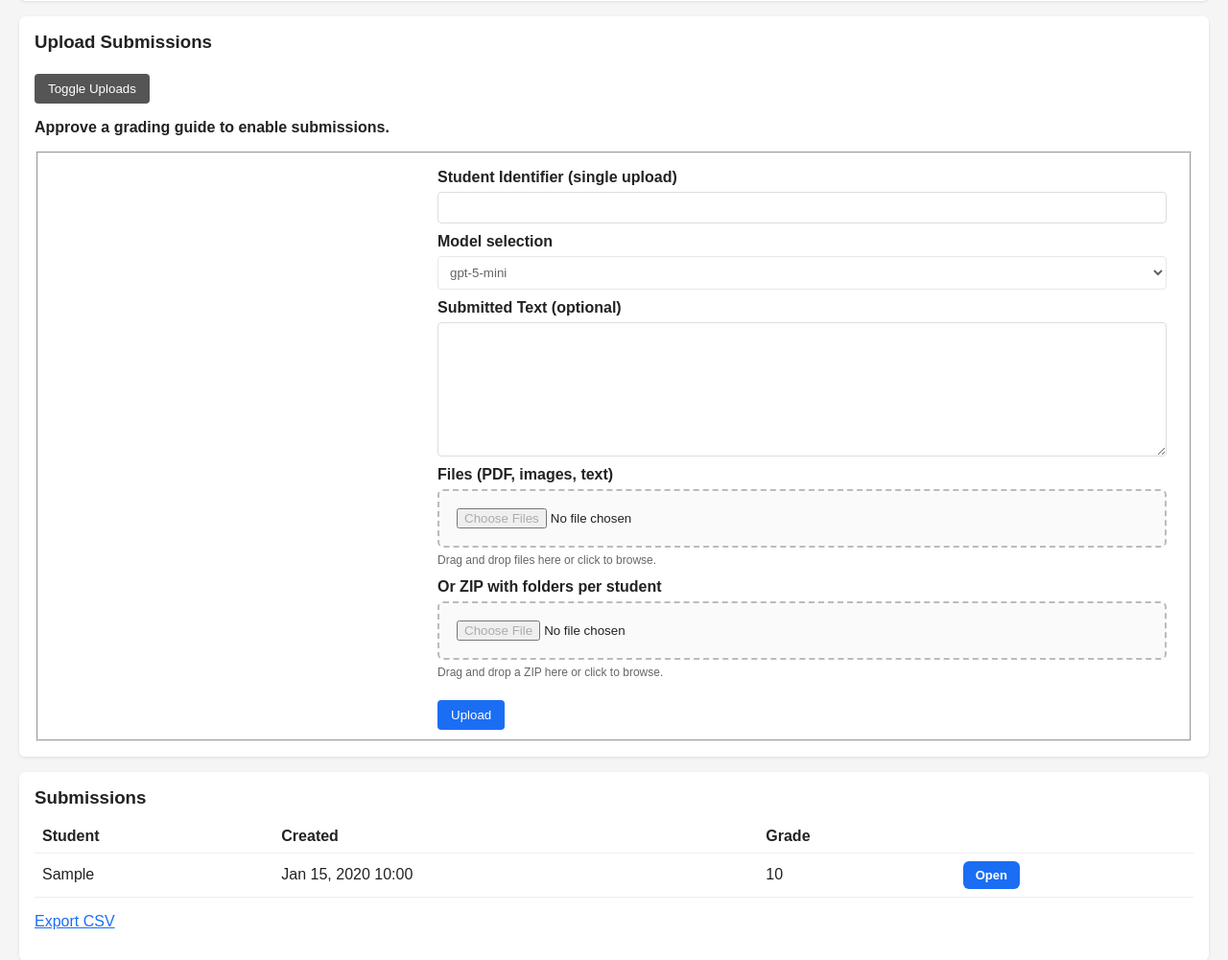
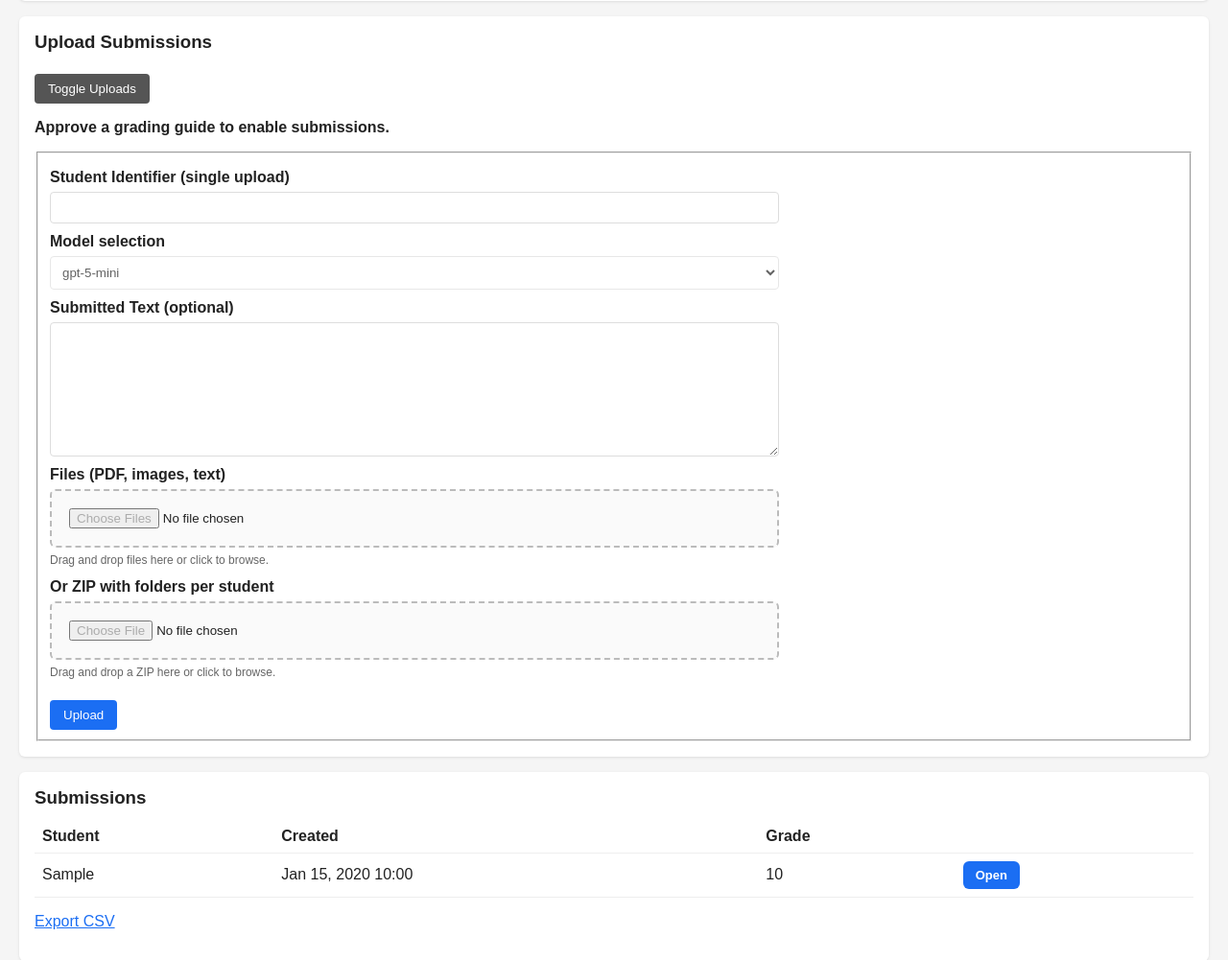
Before and after one commit to ampapacek/SAGE, a Flask app: page /assignments/1 in a window 1280 px wide. Shown: the part 1189-2190 px from the top of the page at 96% size. Run offline with Flask 3, Linux system fonts and the light colour scheme; tables that the repository leaves empty hold one stand-in row (values such as "Sample post"); some libraries are stand-ins or nearby versions.

Commit message:
Left-align upload form content with right margin

```diff
--- a/templates/base.html
+++ b/templates/base.html
@@ -183,7 +183,7 @@
       .guide-table th, .guide-table td { border-bottom: 1px solid var(--table-border); padding: 6px 8px; vertical-align: top; }
       .guide-list { margin: 6px 0 0 18px; }
       .guide-part { margin-top: 12px; }
-      .upload-form-inner { max-width: 760px; margin: 0 12px 0 auto; }
+      .upload-form-inner { max-width: 760px; margin: 0 12px 0 0; }
       .back-to-top {
         position: fixed;
         right: 22px;
```
